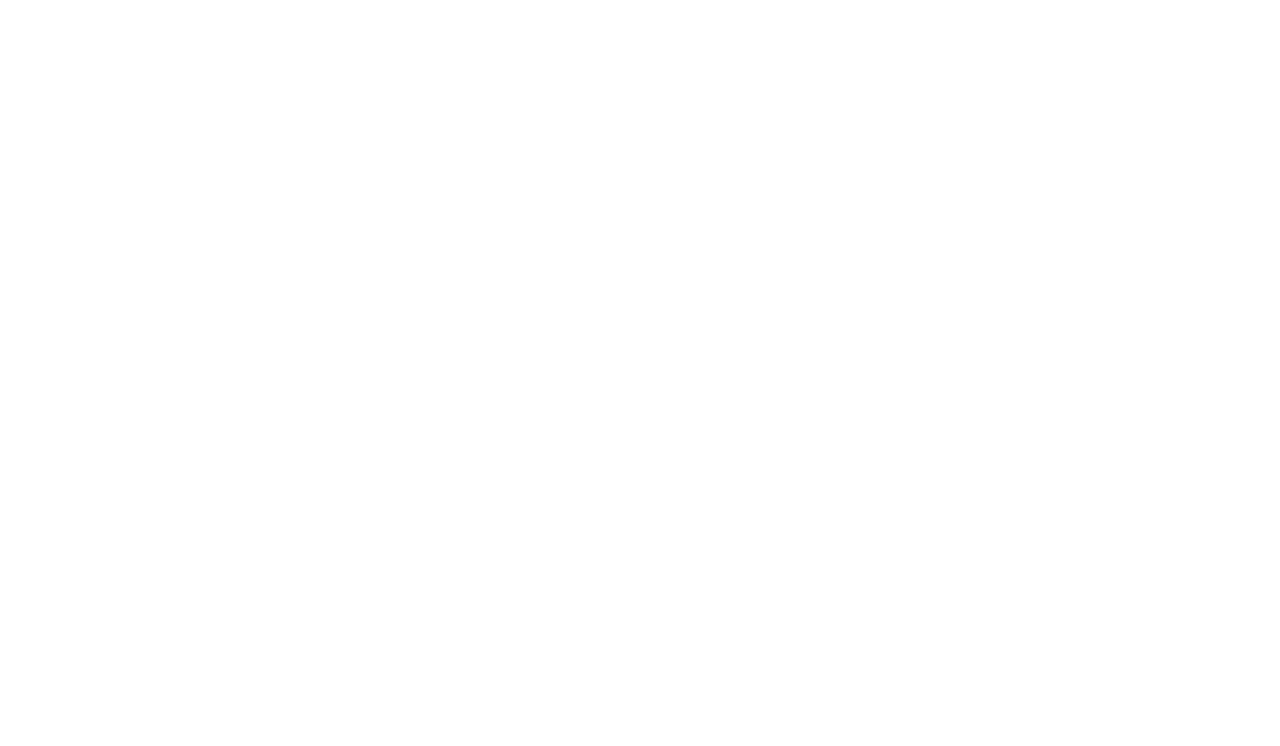
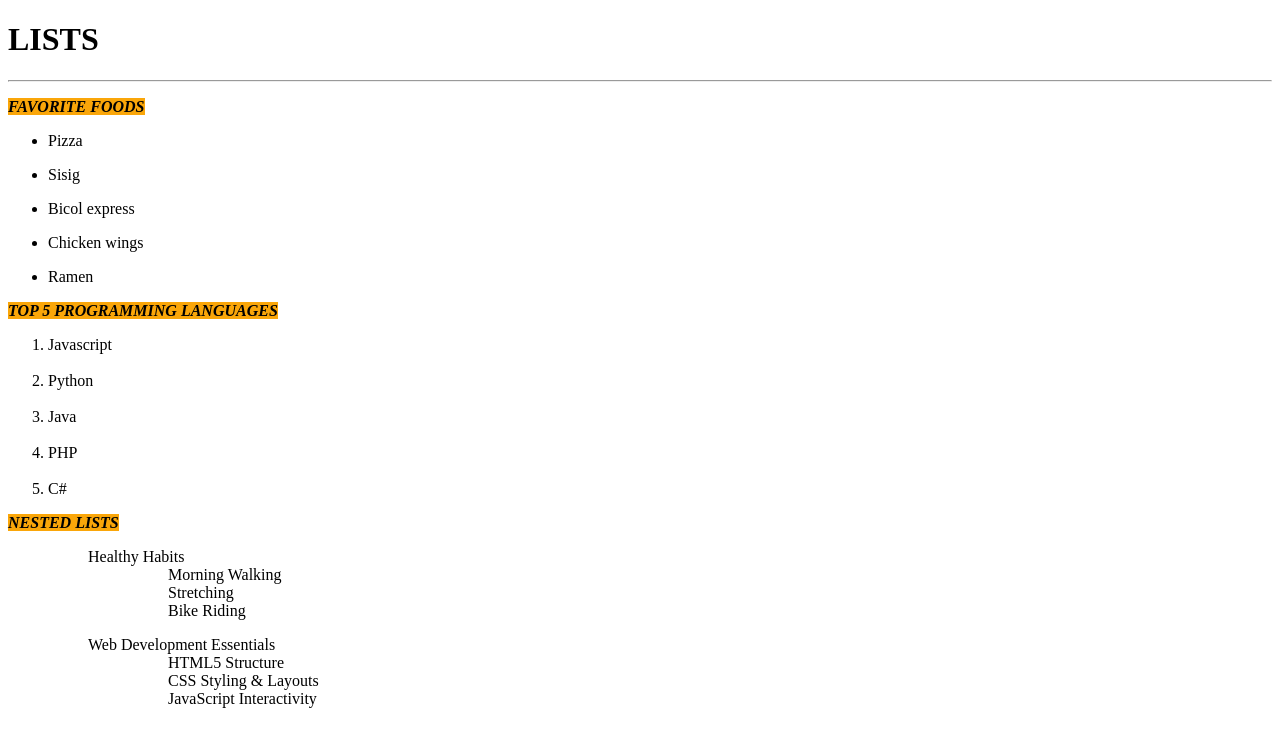
Before and after one commit to jerejanalmazan-del/WebTech, a plain HTML site: page html-lab/lists.html in a window 1280 px wide. Drawn offline with Linux system fonts and the light colour scheme.

Commit message:
finalized lists

```diff
--- a/html-lab/lists.html
+++ b/html-lab/lists.html
@@ -1,11 +1,42 @@
 <!DOCTYPE html>
 <html lang="en">
 <head>
+    <link rel="stylesheet" href="style.css">
     <meta charset="UTF-8">
     <meta name="viewport" content="width=device-width, initial-scale=1.0">
-    <title>Document</title>
+    <title>LISTS</title>
 </head>
 <body>
+    <style>
+        mark{
+            background-color: rgb(250, 166, 9);
+        }
+    </style>
+    <h1><b>LISTS</b></h1>
+    <hr>
+    <p>
+        <mark><i><b>FAVORITE FOODS</b></i></mark>
+        <ul><li>Pizza</li></ul>
+        <ul><li>Sisig</li></ul>
+        <ul><li>Bicol express</li></ul>
+        <ul><li>Chicken wings</li></ul>
+        <ul><li>Ramen</li></ul>
+
+        <mark><i><b>TOP 5 PROGRAMMING LANGUAGES</b></i></mark>
+        <ol><li>Javascript</li>
+        <br>
+        <li>Python</li>
+        <br>
+        <li>Java</li>
+        <br>
+        <li>PHP</li>
+        <br>
+        <li>C#</li></ol>
+
+        <mark><i><b>NESTED LISTS</b></i></mark>
+        <ul><ol>Healthy Habits<ol><ol>Morning Walking</ol><ol>Stretching</ol><ol>Bike Riding</ol></ol></ol></ul>
+        <ul><ol>Web Development Essentials<ol><ol>HTML5 Structure</ol><ol>CSS Styling & Layouts</ol><ol>JavaScript Interactivity</ol></ol></ol></ul>
+    </p>
 
 </body>
 </html>
```
